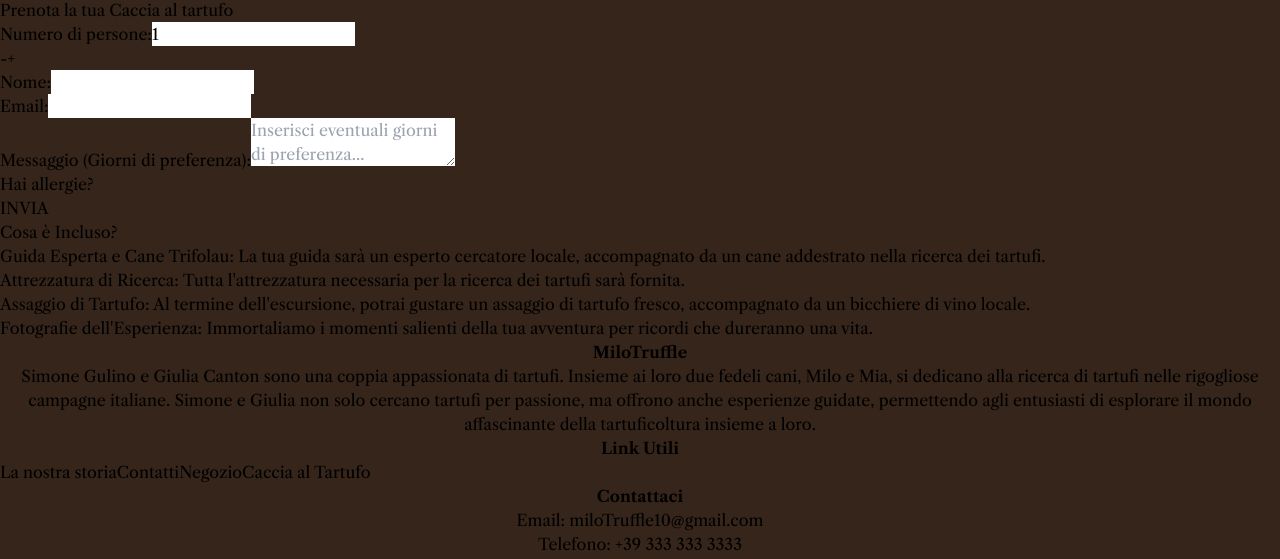
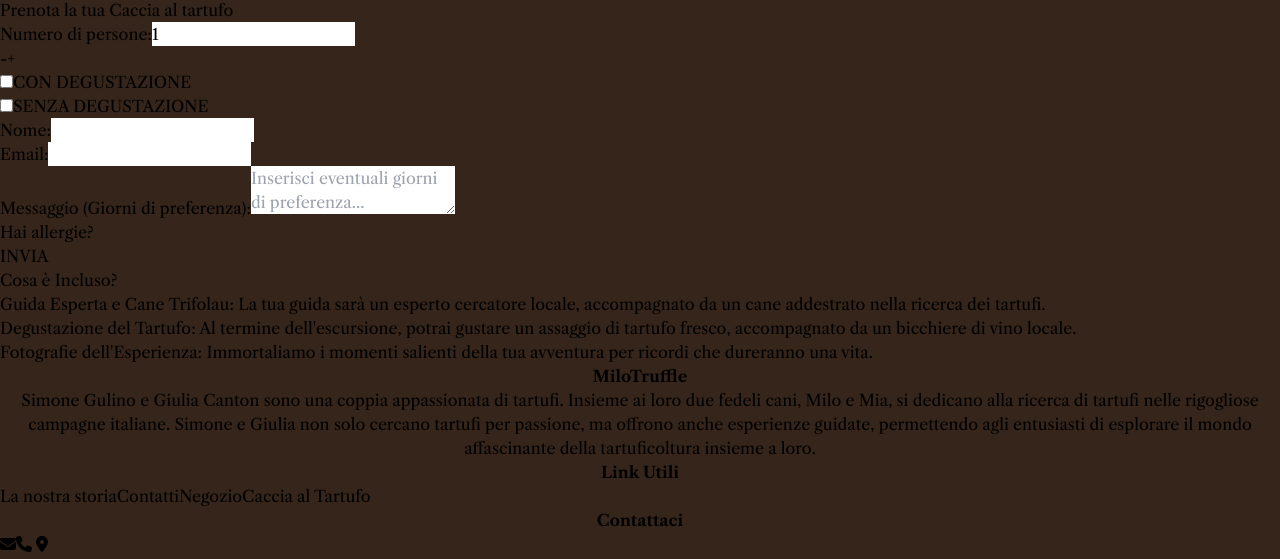
Before and after one commit to valeriogozzellino/TruffleSite, a React (Create React App) app in the folder truffle-site/: page /booked in a window 1280 px wide. Shown: the part 3014-3573 px from the top of the page. Built offline with nearby package versions, Linux system fonts and the light colour scheme.

Commit message:
correct Email.js

```diff
--- a/truffle-site/src/components/Contact.js
+++ b/truffle-site/src/components/Contact.js
@@ -48,19 +48,18 @@
       .join(", ");
 
     const templateParams = {
-      from_name: `${name} ${surname}`,
+      nome: `${name} ${surname} ${email}`,
       from_email: email,
-      to_email: "milotruffle10@gmail.com",
-      subject: "Richiesta contatti sito",
+      subject: "Richiesta CONTATTI SITO",
       message: `${message}\nInteressi: ${selectedInterests}`,
     };
 
     emailjs
       .send(
-        "service_i7vu515",
-        "template_jc38hsi",
+        "service_xzkwixu",
+        "template_7e4e2r9",
         templateParams,
-        "mcJ4_qCEU_GK0iRCt"
+        "uR9nBHO2ncwAu9Ilu"
       )
       .then(
         (result) => {
--- a/truffle-site/src/components/ContactBooked.js
+++ b/truffle-site/src/components/ContactBooked.js
@@ -12,6 +12,10 @@
   const [isLoading, setLoading] = useState(false);
   const [success, setSuccess] = useState(false);
   const [name, setName] = useState("");
+  const [interests, setInterests] = useState({
+    conDegustazione: false,
+    senzaDegustazione: false,
+  });
 
   const handleNameChange = (e) => {
     setName(e.target.value);
@@ -32,23 +36,36 @@
     setNumeroPersone((prev) => (prev > 1 ? prev - 1 : 1));
   };
 
+  const handleCheckboxChange = (event) => {
+    setInterests({ ...interests, [event.target.name]: event.target.checked });
+  };
+
   const handleSubmit = (e) => {
     e.preventDefault();
     setLoading(true);
+    const selectedInterests = Object.entries(interests)
+      .filter(([key, value]) => value)
+      .map(([key]) =>
+        key
+          .replace(/([A-Z])/g, " $1")
+          .toUpperCase()
+          .trim()
+      )
+      .join(", ");
 
     const templateParams = {
-      from_email: email,
-      to_email: "milotruffle10@gmail.com",
+      from_email: email, // Assicurati che questo sia l'email del mittente
       subject: "Richiesta PRENOTAZIONE CACCIA AL TARTUFO",
-      message: `${message} \n Numero di persone: ${numeroPersone} \n Nome: ${name} \n Allergie: ${allergie}`,
+      message: `${message}\nAllergie: ${allergie}\nNumero di Persone: ${numeroPersone}\nTipologia: ${selectedInterests}`,
+      nome: `${name} ${email}`, // Cambiato per corrispondere all'EmailJS template
     };
 
     emailjs
       .send(
-        "service_i7vu515",
-        "template_jc38hsi",
+        "service_xzkwixu",
+        "template_7e4e2r9",
         templateParams,
-        "mcJ4_qCEU_GK0iRCt"
+        "uR9nBHO2ncwAu9Ilu"
       )
       .then(
         (result) => {
@@ -66,8 +83,10 @@
           console.log(error.text);
           setLoading(false);
           if (language === "it") {
+            console.error("Failed to send email:", error);
             alert("Si è verificato un errore durante l'invio della mail.");
           } else {
+            console.error("Failed to send email:", error);
             alert("An error occurred while sending the email.");
           }
         }
@@ -107,7 +126,39 @@
             </button>
           </div>
         </div>
+        <div className="w-full md:w-full">
+          <ul className="list-none space-y-2">
+            <li>
+              <label className="inline-flex items-center">
+                <input
+                  type="checkbox"
+                  className="form-checkbox h-5 w-5 text-gray-600"
+                  name="conDegustazione"
+                  checked={interests.conDegustazione}
+                  onChange={handleCheckboxChange}
+                />
+                <span className="ml-2">
+                  {language === "it" ? "CON DEGUSTAZIONE" : "WITH TASTING"}
+                </span>
+              </label>
+            </li>
 
+            <li>
+              <label className="inline-flex items-center">
+                <input
+                  type="checkbox"
+                  className="form-checkbox h-5 w-5 text-gray-600"
+                  name="senzaDegustazione"
+                  checked={interests.senzaDegustazione}
+                  onChange={handleCheckboxChange}
+                />
+                <span className="ml-2">
+                  {language === "it" ? "SENZA DEGUSTAZIONE" : "WITHOUT TASTING"}
+                </span>
+              </label>
+            </li>
+          </ul>
+        </div>
         <div className="flex flex-col space-y-2">
           <label htmlFor="name" className="text-lg font-semibold">
             {language === "it" ? "Nome:" : "Name:"}
--- a/truffle-site/src/components/Footer.js
+++ b/truffle-site/src/components/Footer.js
@@ -1,5 +1,10 @@
 import React from "react";
-
+import { FontAwesomeIcon } from "@fortawesome/react-fontawesome";
+import {
+  faEnvelope,
+  faPhone,
+  faLocationDot,
+} from "@fortawesome/free-solid-svg-icons";
 import { useLanguage } from "../hook/LanguagesContext";
 const Footer = () => {
   const { language } = useLanguage();
@@ -38,13 +43,24 @@
           {language === "it" ? "Caccia al Tartufo" : "Truffle Hunting"}
         </a>
       </div>
-      <div id="sezContatti" className="w-1/3">
+      <div id="sezContatti" className="w-1/3 flex flex-col items-center">
         <p className="text-white m-3">
-          <b>Contattaci</b>
+          <b>{language === "it" ? "Contattaci" : "Contact Us"}</b>
         </p>
-        <p className="text-white ">Email: miloTruffle10@gmail.com</p>
-        <p className="text-white">Telefono: +39 333 333 3333</p>
-        <p className="text-white">Indirizzo: Via Roma 1, 00000, Italia</p>
+        <a href="mailto:miloTruffle10@gmail.com" className="text-white">
+          <FontAwesomeIcon icon={faEnvelope} />
+        </a>
+        <a href="tel:+393333333333" className="text-white">
+          <FontAwesomeIcon icon={faPhone} />{" "}
+          {/* {language === "it" ? "Telefono" : "Phone"} */}
+        </a>
+        <a
+          href="https://www.google.com/maps/search/?api=1&query=Via+Roma+1,+00000,+Italia"
+          className="text-white"
+          target="_blank"
+          rel="noopener noreferrer">
+          <FontAwesomeIcon icon={faLocationDot} />
+        </a>
       </div>
     </div>
   );
--- a/truffle-site/src/utils/bookedContent.js
+++ b/truffle-site/src/utils/bookedContent.js
@@ -11,12 +11,7 @@
         "La tua guida sarà un esperto cercatore locale, accompagnato da un cane addestrato nella ricerca dei tartufi.",
     },
     {
-      title: "Attrezzatura di Ricerca:",
-      description:
-        "Tutta l'attrezzatura necessaria per la ricerca dei tartufi sarà fornita.",
-    },
-    {
-      title: "Assaggio di Tartufo:",
+      title: "Degustazione del Tartufo:",
       description:
         "Al termine dell'escursione, potrai gustare un assaggio di tartufo fresco, accompagnato da un bicchiere di vino locale.",
     },
@@ -40,11 +35,6 @@
         "Your guide will be a local expert truffle hunter, accompanied by a dog trained in truffle hunting.",
     },
     {
-      title: "Research Equipment:",
-      description:
-        "All necessary equipment for truffle hunting will be provided.",
-    },
-    {
       title: "Truffle Tasting:",
       description:
         "At the end of the excursion, you will enjoy a tasting of fresh truffle, accompanied by a glass of local wine.",
--- a/truffle-site/src/utils/contentData.js
+++ b/truffle-site/src/utils/contentData.js
@@ -1,6 +1,6 @@
 export const contentData = [
   {
-    title: "ESPERIENZA GUIDATA DI CACCIA AL TARTUFATO",
+    title: "ESPERIENZA GUIDATA DI CACCIA AL TARTUFO",
     text: "Scoprite con noi il fascino esclusivo della ricerca al tartufo nelle migliori riserve delle Langhe e del Monferrato. Offriamo esperienze di ricerca guidata del tartufo, dove i nostri cani esperti vi porteranno alla scoperta dei preziosi tartufi bianchi e neri, tesori nascosti della nostra terra. Unitevi a una delle nostre escursioni e immergetevi nella tradizione e nella natura, mentre vi guidiamo attraverso boschi incantati alla ricerca del rinomato oro nero e bianco. Ogni ricerca si trasforma in un'avventura indimenticabile, ricca di emozioni e scoperte...",
     buttonText: "PRENOTA",
     imgSrc: "../img/IMG_4881.jpg",
```
